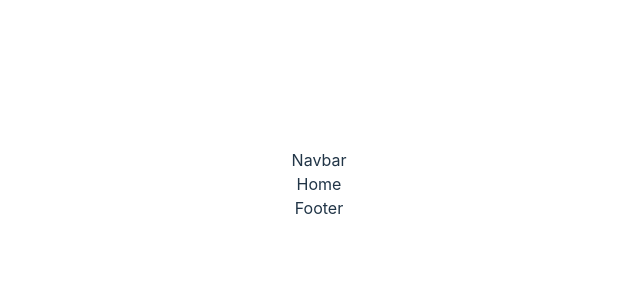
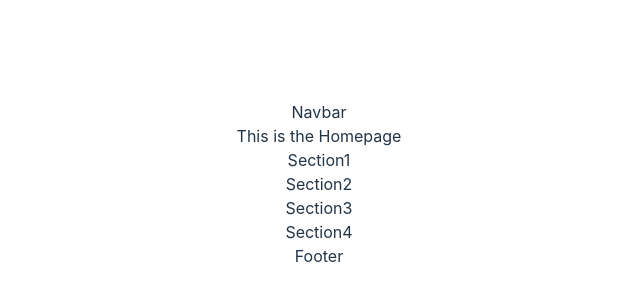
Before and after one commit to CaraRota/dulceflor, a React (Vite) app: page / in a window 1280 px wide. Shown: the part 216-516 px from the top of the page, without its empty margins (321-961 px from the left). Built offline with nearby package versions, Linux system fonts and the light colour scheme.

Commit message:
Add homepage sections

```diff
--- a/src/App.jsx
+++ b/src/App.jsx
@@ -3,7 +3,7 @@ import './App.css'
 import { BrowserRouter as Router, Routes, Route } from 'react-router-dom'
 
 //Main pages of the website
-import Home from './components/pages/Home.jsx'
+import Home from './components/pages/homepage/Home.jsx'
 import About from './components/pages/About.jsx'
 import Contact from './components/pages/Contact.jsx'
 import Products from './components/pages/Products.jsx'
--- a/src/components/pages/Home.jsx
+++ /dev/null
@@ -1,9 +0,0 @@
-import React from 'react'
-
-const Home = () => {
-    return (
-        <div>Home</div>
-    )
-}
-
-export default Home
--- /dev/null
+++ b/src/components/pages/homepage/Home.jsx
@@ -0,0 +1,21 @@
+import React from 'react'
+
+//Components
+import Section1 from './Section1'
+import Section2 from './Section2'
+import Section3 from './Section3'
+import Section4 from './Section4'
+
+const Home = () => {
+    return (
+        <>
+        This is the Homepage
+        <Section1 />
+        <Section2 />
+        <Section3 />
+        <Section4 />
+        </>
+    )
+}
+
+export default Home
--- /dev/null
+++ b/src/components/pages/homepage/Section1.jsx
@@ -0,0 +1,9 @@
+import React from 'react'
+
+const Section1 = () => {
+    return (
+        <div>Section1</div>
+    )
+}
+
+export default Section1
--- /dev/null
+++ b/src/components/pages/homepage/Section2.jsx
@@ -0,0 +1,9 @@
+import React from 'react'
+
+const Section2 = () => {
+    return (
+        <div>Section2</div>
+    )
+}
+
+export default Section2
--- /dev/null
+++ b/src/components/pages/homepage/Section3.jsx
@@ -0,0 +1,9 @@
+import React from 'react'
+
+const Section3 = () => {
+    return (
+        <div>Section3</div>
+    )
+}
+
+export default Section3
--- /dev/null
+++ b/src/components/pages/homepage/Section4.jsx
@@ -0,0 +1,9 @@
+import React from 'react'
+
+const Section4 = () => {
+    return (
+        <div>Section4</div>
+    )
+}
+
+export default Section4
```
